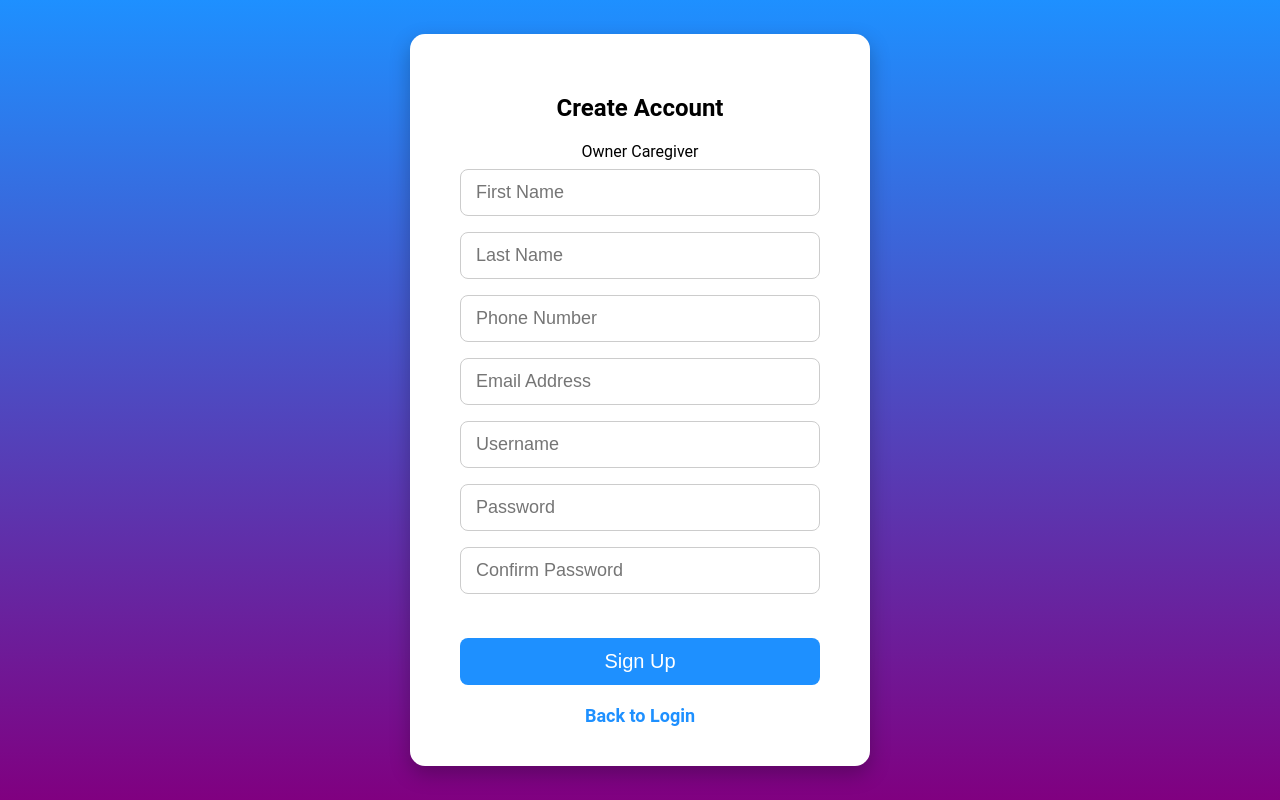
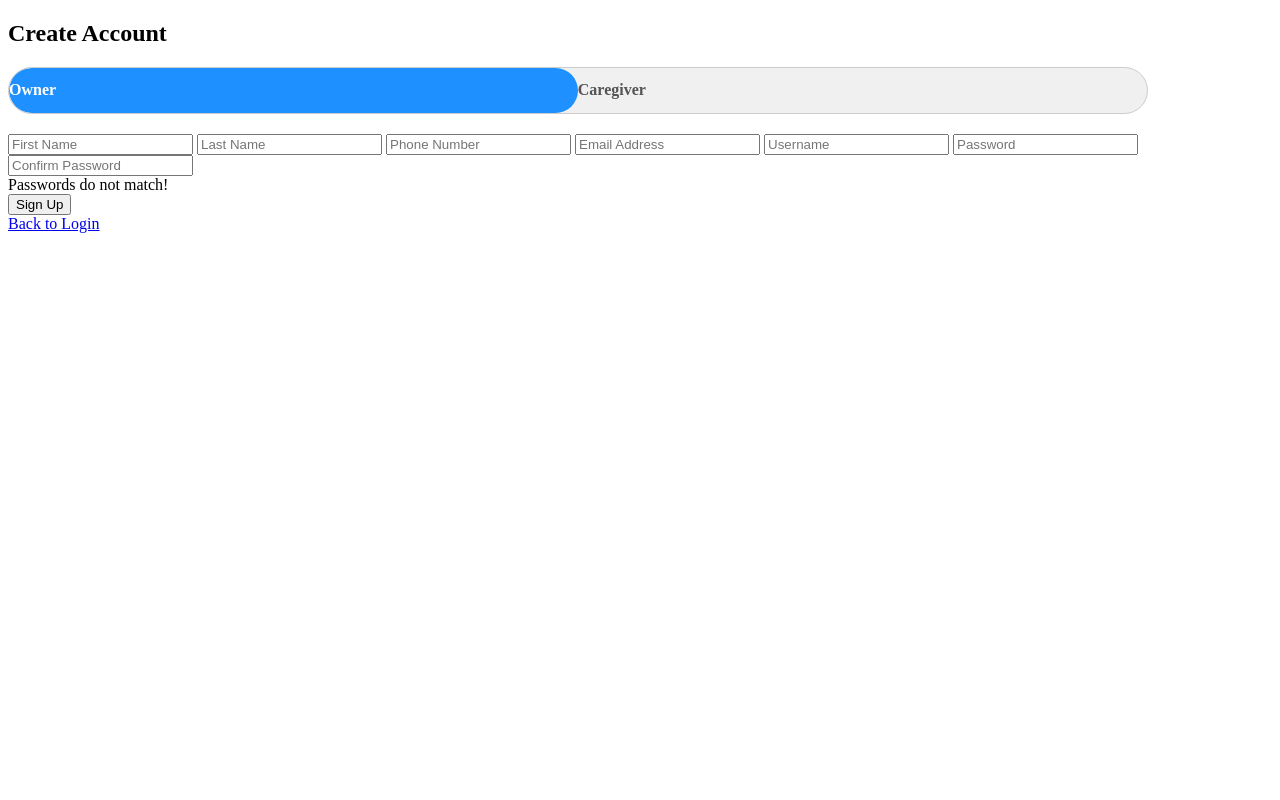
Before and after one commit to Lexie13/RESCU, a Flask app: page /signup in a window 1280 px wide. Run offline with Flask 3, Linux system fonts and the light colour scheme.

Commit message:
Update signup.css

```diff
--- a/frontend/static/signup.css
+++ b/frontend/static/signup.css
@@ -1,196 +1,45 @@
-/* General body */
-body {
-    height: 100vh;
-    margin: 0;
-    display: flex;
-    justify-content: center;
-    align-items: center;
-    flex-direction: column;
-    background: linear-gradient(to bottom, #1E90FF, #800080);
-    font-family: 'Roboto', sans-serif;
-    text-align: center;
+/* =======================
+    Signup Role Slider
+   ======================= */
+.role-toggle-wrapper {
+    margin-bottom: 20px;
+    width: 90%;
 }
 
-/* Main heading */
-h1 {
-    color: #FFFFFF;
-    font-size: 80px;
-    font-family: 'Montserrat', sans-serif;
-    margin-bottom: 40px;
+.role-toggle {
+    position: relative;
+    display: flex;
+    align-items: center;
+    width: 100%;
+    height: 45px;
+    background-color: #f0f0f0;
+    border-radius: 25px;
+    cursor: pointer;
+    border: 1px solid #ccc;
+    overflow: hidden; /* Keeps the slider within the rounded edges */
 }
 
-/* Form container (used for login + signup) */
-.form-container {
-    display: flex;
-    flex-direction: column;
-    align-items: center;
-    background: #ffffff;
-    padding: 40px 30px;
-    border-radius: 15px;
-    box-shadow: 0 8px 20px rgba(0,0,0,0.25);
-    width: 400px;
+.toggle-slider {
+    position: absolute;
+    width: 50%;
+    height: 100%;
+    background-color: #1E90FF;
+    border-radius: 25px;
+    transition: transform 0.3s ease;
+    z-index: 1;
 }
 
-/* Forms */
-form {
-    width: 100%;
-    display: flex;
-    flex-direction: column;
-    align-items: center;
+.toggle-label {
+    flex: 1;
+    z-index: 2;
+    font-size: 16px;
+    font-weight: bold;
+    color: #555;
+    transition: color 0.3s ease;
+    pointer-events: none; /* Let the click pass through to the parent div */
 }
 
-form h2 {
-    font-family: 'Montserrat', sans-serif;
-    font-weight: 700;
-    margin-bottom: 20px;
-    font-size: 28px;
-    color: #1E90FF;
+/* Active text color */
+.toggle-label.active {
+    color: #ffffff;
 }
-
-/* Inputs */
-input[type="text"],
-input[type="password"],
-input[type="tel"],
-input[type="email"],
-select {
-    width: 90%;
-    padding: 12px 15px;
-    margin: 8px 0;
-    border-radius: 8px;
-    border: 1px solid #ccc;
-    font-size: 18px;
-    transition: border-color 0.3s;
-    box-sizing: border-box;
-}
-
-/* Focus state */
-input:focus,
-select:focus {
-    outline: none;
-    border-color: #1E90FF;
-}
-
-/* Buttons */
-button {
-    width: 90%;
-    padding: 12px 15px;
-    margin-top: 15px;
-    border: none;
-    border-radius: 8px;
-    background: #1E90FF;
-    color: #fff;
-    font-size: 20px;
-    cursor: pointer;
-    transition: background 0.3s;
-}
-
-button:hover {
-    background: #104E8B;
-}
-
-/* Error message (for password mismatch) */
-.error {
-    color: red;
-    font-size: 14px;
-    margin-top: 5px;
-}
-
-/* OAuth buttons */
-.oauth-buttons {
-    display: flex;
-    flex-direction: column;
-    gap: 12px;
-    width: 100%;
-}
-
-.google-btn {
-    background-color: #DB4437;
-}
-
-.google-btn:hover {
-    background-color: #a33228;
-}
-
-.microsoft-btn {
-    background-color: #2F2F2F;
-}
-
-.microsoft-btn:hover {
-    background-color: #1b1b1b;
-}
-
-/* OR text */
-.or-text {
-    margin: 15px 0;
-    font-weight: bold;
-    color: #555;
-}
-
-/* Signup / Back link */
-.signup-text,
-.login-link {
-    margin-top: 20px;
-    font-size: 18px;
-}
-
-.signup-text a,
-.login-link a {
-    color: #1E90FF;
-    text-decoration: none;
-    font-weight: bold;
-}
-
-.signup-text a:hover,
-.login-link a:hover {
-    text-decoration: underline;
-}
-
-/* =======================
-   Signup role buttons
-   ======================= */
-.role-buttons {
-    display: flex;
-    justify-content: center;
-    gap: 20px;
-    margin-bottom: 12px;
-}
-
-.role-buttons input[type="radio"] {
-    display: none; /* hide default radio button */
-}
-
-.role-buttons label {
-    padding: 12px 20px;
-    border-radius: 8px;
-    border: 1px solid #ccc;
-    cursor: pointer;
-    font-size: 18px;
-    font-weight: 500;
-    transition: all 0.3s;
-    user-select: none;
-    background-color: #f0f0f0;
-}
-
-.role-buttons input[type="radio"]:checked + label {
-    background-color: #1E90FF;
-    color: white;
-    border-color: #104E8B;
-}
-
-.role-buttons input[type="radio"]:focus + label {
-    outline: 2px solid #1E90FF;
-}
-
-.error {
-            color: red;
-            font-size: 14px;
-            margin-top: 5px;
-            opacity: 0;
-            transform: scale(0.9);
-            transition: all 0.3s ease-in-out;
-        }
-
-        .error.show {
-            opacity: 1;
-            transform: scale(1);
-        }
```
